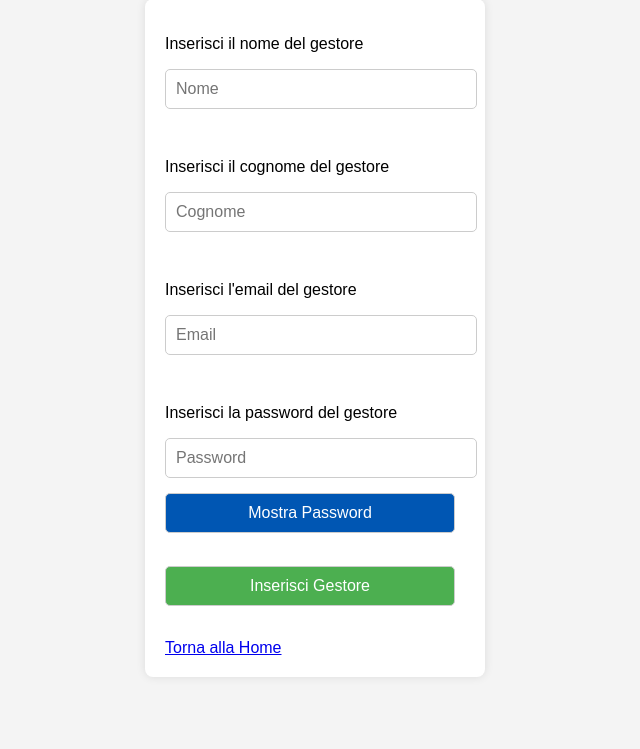
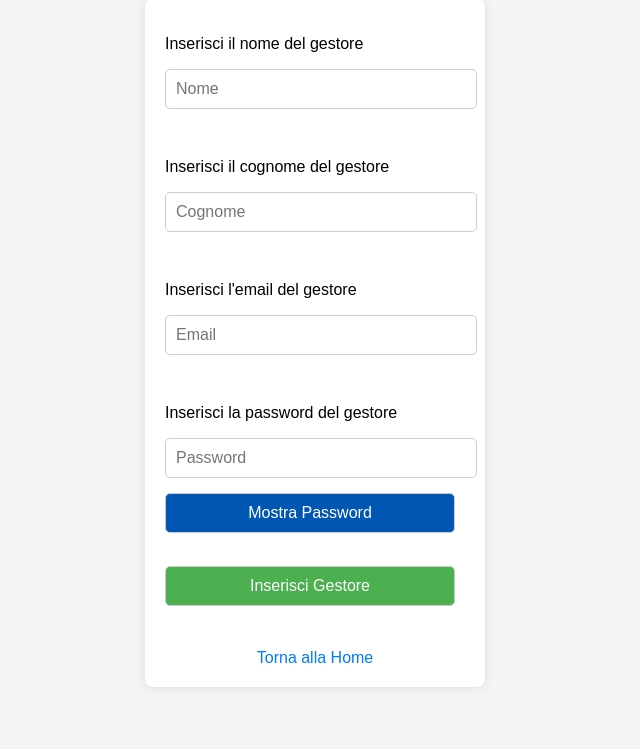
Before and after one commit to SimoneArzuffi/ProgettoQuinta, a PHP site: page /inserisciGestore.php in a window 1280 px wide. Shown: the part 51-800 px from the top of the page, without its empty margins (325-965 px from the left). Run offline with PHP 8.4, Linux system fonts and the light colour scheme.

Commit message:
migliorato graficamente "torna alla home"

```diff
--- a/inserisciGestore.php
+++ b/inserisciGestore.php
@@ -56,6 +56,19 @@
             input[type="button"]:hover {
                 background-color: #0056b3;
             }
+
+			a {
+                display: block;
+                margin-top: 10px;
+                text-align: center;
+                text-decoration: none;
+                color: #007bff;
+            }
+
+			a:hover {
+                text-decoration: underline;
+            }
+
         </style>
     </head>
     <body>
```
